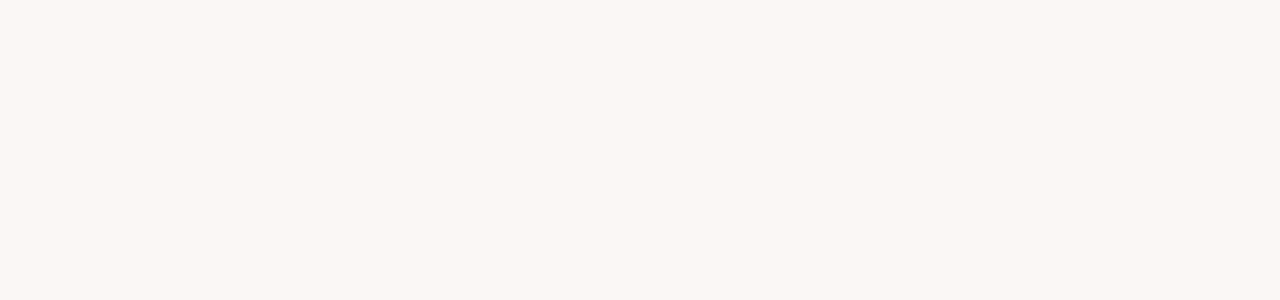
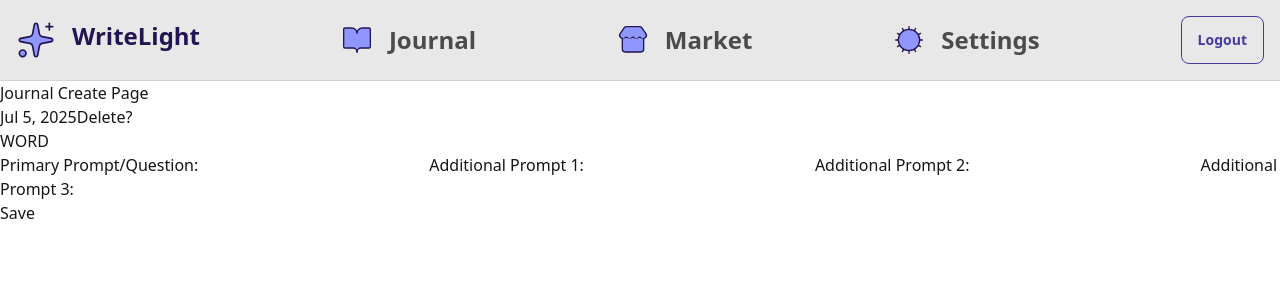
Before and after one commit to freeCodeCamp-2025-Summer-Hackathon/purple-array, a React (Vite) app in the folder frontend/: page /journal-create in a window 1280 px wide. Before the commit this address had no page. Shown: the top 300 px of the page. Built offline with nearby package versions, Linux system fonts and the light colour scheme.

Commit message:
added journal-create route

```diff
--- a/frontend/src/App.jsx
+++ b/frontend/src/App.jsx
@@ -5,6 +5,7 @@ import JournalPage from './pages/JournalPage';
 import JournalEntryDetailPage from './pages/JournalEntryDetailPage';
 import MarketPage from './pages/MarketPage';
 import SettingsPage from './pages/SettingsPage';
+import JournalCreatePage from './pages/JournalCreatePage';
 
 const App = () => {
 	return (
@@ -15,6 +16,8 @@ const App = () => {
 				<Route path="/journal" element={<JournalPage />} />
 				{/*Path for the Journal Entry Route will need to be updated, once we get the endpoint setup from the Backend*/}
 				<Route path="/journal-entry" element={<JournalEntryDetailPage />} />
+				<Route path="/journal-create" element={<JournalCreatePage />} />
+
 				<Route path="/market" element={<MarketPage />} />
 				<Route path="/settings" element={<SettingsPage />} />
 			</Routes>
--- /dev/null
+++ b/frontend/src/pages/JournalCreatePage.jsx
@@ -0,0 +1,15 @@
+import Navbar from '../components/generic/Navbar';
+import JournalEntryDetail from '../components/journal/JournalEntryDetail';
+
+const JournalCreatePage = () => {
+
+    return (
+        <div className="min-h-screen">
+            <Navbar />
+            <h1>Journal Create Page</h1>
+            <JournalEntryDetail />
+        </div>
+    );
+};
+
+export default JournalCreatePage;
```
